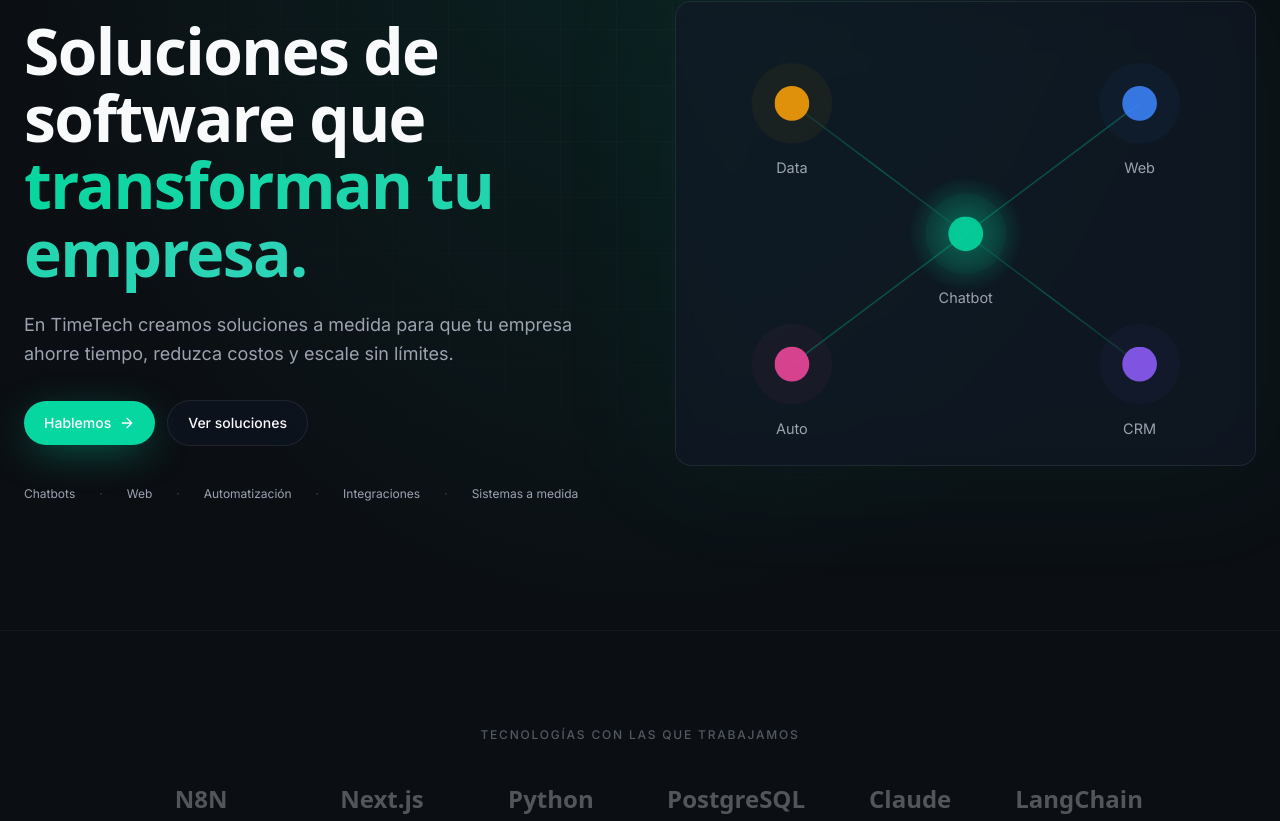
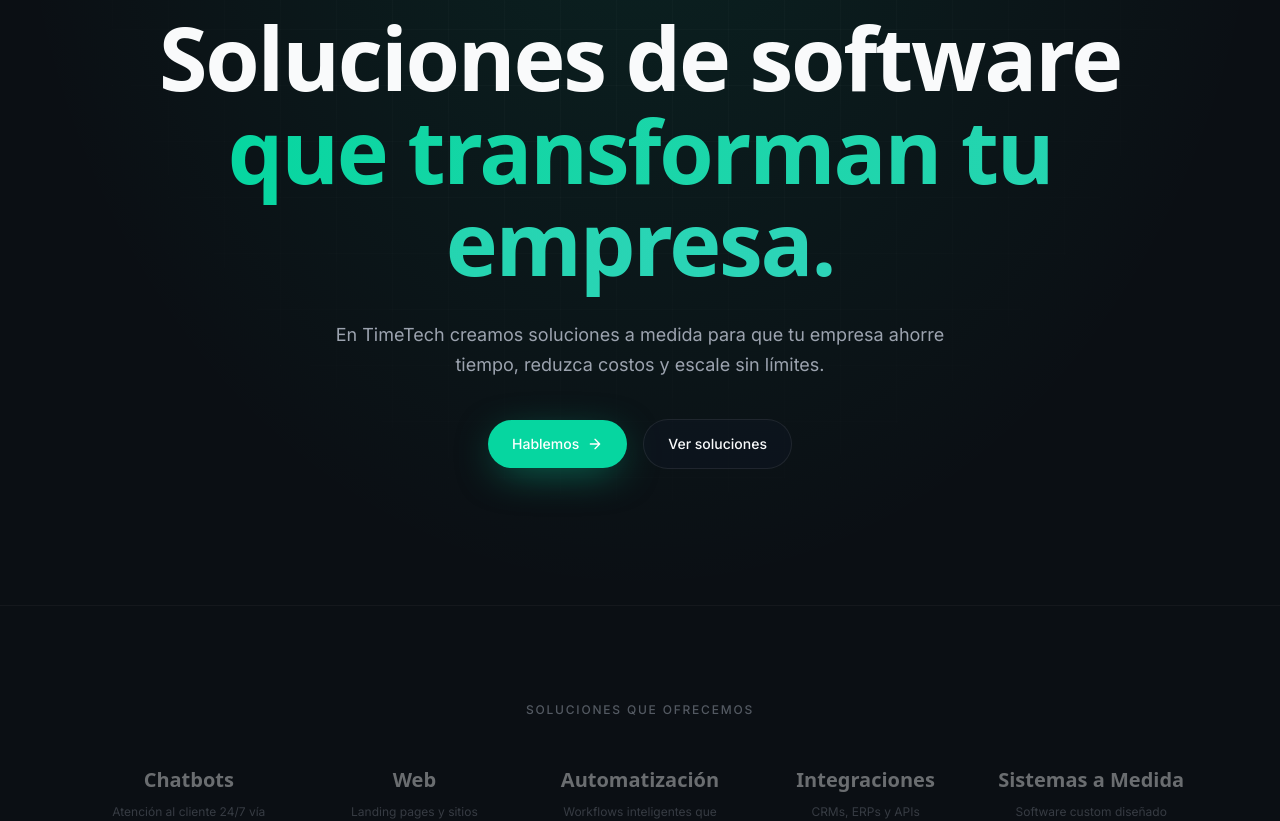
Before and after one commit to Hever2000/timetech, a React (Vite) app: page / in a window 1280 px wide. Shown: the part 195-1016 px from the top of the page. Built offline with nearby package versions, Linux system fonts and the light colour scheme; a web font is replaced by a local one.

Commit message:
feat: actualizar componentes Hero y TechStack con nuevos textos y estilos

```diff
--- a/src/components/Hero.jsx
+++ b/src/components/Hero.jsx
@@ -1,31 +1,18 @@
 import { motion } from 'framer-motion'
-
-const nodes = [
-  { id: 'Chatbot', x: 0, y: 0, color: '#06D6A0' },
-  { id: 'Web', x: 120, y: -90, color: '#3B82F6' },
-  { id: 'CRM', x: 120, y: 90, color: '#8B5CF6' },
-  { id: 'Data', x: -120, y: -90, color: '#F59E0B' },
-  { id: 'Auto', x: -120, y: 90, color: '#EC4899' },
-]
-
-const connections = [
-  [0, 1], [0, 2], [0, 3], [0, 4], [1, 2], [3, 4],
-]
 
 export default function Hero() {
   return (
-    <section className="relative overflow-hidden pt-32 pb-24 md:pt-40 md:pb-32">
+    <section className="relative flex min-h-dvh flex-col overflow-hidden">
       <div className="pointer-events-none absolute inset-0 [background-image:linear-gradient(rgba(255,255,255,0.02)_1px,transparent_1px),linear-gradient(90deg,rgba(255,255,255,0.02)_1px,transparent_1px)] [background-size:56px_56px] [mask-image:radial-gradient(ellipse_at_top,black_30%,transparent_75%)]" />
 
       <div className="pointer-events-none absolute inset-0 bg-[radial-gradient(ellipse_at_top,rgba(6,214,160,0.1)_0%,transparent_70%)]" />
 
-      <div className="relative mx-auto grid max-w-7xl grid-cols-1 items-center gap-14 px-6 lg:grid-cols-[1.05fr_1fr] lg:gap-10">
-        <div>
+      <div className="relative mx-auto flex max-w-5xl flex-1 flex-col items-center justify-center px-6 text-center">
         <motion.div
           initial={{ opacity: 0, y: 12 }}
           animate={{ opacity: 1, y: 0 }}
           transition={{ duration: 0.5 }}
-            className="inline-flex items-center gap-2 rounded-full border border-border bg-surface/60 px-3 py-1 text-xs text-text-secondary"
+          className="inline-flex items-center gap-2 rounded-full border border-border bg-surface/60 px-4 py-1.5 text-xs text-text-secondary"
         >
           <span className="relative flex h-1.5 w-1.5">
             <span className="absolute inline-flex h-full w-full animate-ping rounded-full bg-accent opacity-75" />
@@ -38,11 +25,11 @@
           initial={{ opacity: 0, y: 16 }}
           animate={{ opacity: 1, y: 0 }}
           transition={{ duration: 0.7, delay: 0.05 }}
-            className="mt-6 font-display text-4xl font-semibold leading-[1.05] tracking-tight sm:text-5xl md:text-6xl lg:text-[64px]"
+          className="mt-10 font-display text-5xl font-semibold leading-[1.05] tracking-tight sm:text-6xl md:text-7xl lg:text-[88px]"
         >
-            Soluciones de software que{' '}
+          Soluciones de software {' '}
           <span className="bg-gradient-to-r from-accent to-accent-light bg-clip-text text-transparent">
-              transforman tu empresa.
+            que transforman tu empresa.
           </span>
         </motion.h1>
 
@@ -50,7 +37,7 @@
           initial={{ opacity: 0, y: 16 }}
           animate={{ opacity: 1, y: 0 }}
           transition={{ duration: 0.7, delay: 0.15 }}
-            className="mt-6 max-w-xl text-base leading-relaxed text-text-secondary md:text-lg"
+          className="mx-auto mt-8 max-w-2xl text-base leading-relaxed text-text-secondary md:text-lg"
         >
           En TimeTech creamos soluciones a
           medida para que tu empresa ahorre tiempo, reduzca costos y escale sin límites.
@@ -60,11 +47,11 @@
           initial={{ opacity: 0, y: 16 }}
           animate={{ opacity: 1, y: 0 }}
           transition={{ duration: 0.7, delay: 0.25 }}
-            className="mt-8 flex flex-wrap items-center gap-3"
+          className="mt-10 flex flex-wrap items-center justify-center gap-4"
         >
           <a
             href="#contacto"
-              className="group inline-flex items-center gap-2 rounded-full bg-accent px-5 py-3 text-sm font-medium text-white shadow-[0_10px_40px_-10px_rgba(6,214,160,0.55)] transition-all duration-300 hover:-translate-y-[1px] hover:shadow-[0_18px_50px_-12px_rgba(6,214,160,0.8)]"
+            className="group inline-flex items-center gap-2 rounded-full bg-accent px-6 py-3.5 text-sm font-medium text-white shadow-[0_10px_40px_-10px_rgba(6,214,160,0.55)] transition-all duration-300 hover:-translate-y-[1px] hover:shadow-[0_18px_50px_-12px_rgba(6,214,160,0.8)]"
           >
             Hablemos
             <svg width="16" height="16" viewBox="0 0 24 24" fill="none" stroke="currentColor" strokeWidth="2" strokeLinecap="round" strokeLinejoin="round" className="transition-transform group-hover:translate-x-0.5">
@@ -73,113 +60,10 @@
           </a>
           <a
             href="#servicios"
-              className="inline-flex items-center gap-2 rounded-full border border-border bg-surface/40 px-5 py-3 text-sm font-medium text-text transition-colors hover:bg-surface"
+            className="inline-flex items-center gap-2 rounded-full border border-border bg-surface/40 px-6 py-3.5 text-sm font-medium text-text transition-colors hover:bg-surface"
           >
             Ver soluciones
           </a>
-          </motion.div>
-
-          <motion.div
-            initial={{ opacity: 0 }}
-            animate={{ opacity: 1 }}
-            transition={{ duration: 0.8, delay: 0.4 }}
-            className="mt-10 flex flex-wrap gap-x-6 gap-y-2 text-xs text-text-secondary"
-          >
-            <span>Chatbots</span>
-            <span className="text-text-secondary/40">·</span>
-            <span>Web</span>
-            <span className="text-text-secondary/40">·</span>
-            <span>Automatización</span>
-            <span className="text-text-secondary/40">·</span>
-            <span>Integraciones</span>
-            <span className="text-text-secondary/40">·</span>
-            <span>Sistemas a medida</span>
-          </motion.div>
-        </div>
-
-        <motion.div
-          initial={{ opacity: 0, y: 30, scale: 0.98 }}
-          animate={{ opacity: 1, y: 0, scale: 1 }}
-          transition={{ duration: 0.9, delay: 0.2, ease: 'easeOut' }}
-          className="relative"
-        >
-          <div className="absolute -inset-6 rounded-3xl bg-accent/10 opacity-40 blur-3xl" />
-
-          <div className="relative overflow-hidden rounded-2xl border border-border bg-surface/60 backdrop-blur-sm">
-            <div className="p-0">
-              <svg viewBox="0 0 400 320" className="w-full h-auto">
-                <defs>
-                  <linearGradient id="line-grad" x1="0%" y1="0%" x2="100%" y2="100%">
-                    <stop offset="0%" stopColor="#06D6A0" stopOpacity="0.1" />
-                    <stop offset="50%" stopColor="#06D6A0" stopOpacity="0.3" />
-                    <stop offset="100%" stopColor="#06D6A0" stopOpacity="0.1" />
-                  </linearGradient>
-                  <radialGradient id="node-glow-1" cx="50%" cy="50%" r="50%">
-                    <stop offset="0%" stopColor="#06D6A0" stopOpacity="0.4" />
-                    <stop offset="100%" stopColor="#06D6A0" stopOpacity="0" />
-                  </radialGradient>
-                </defs>
-
-                {connections.map(([i, j], idx) => (
-                  <motion.line
-                    key={idx}
-                    x1={200 + nodes[i].x}
-                    y1={160 + nodes[i].y}
-                    x2={200 + nodes[j].x}
-                    y2={160 + nodes[j].y}
-                    stroke="url(#line-grad)"
-                    strokeWidth="1"
-                    strokeDasharray="4 4"
-                    initial={{ pathLength: 0, opacity: 0 }}
-                    animate={{ pathLength: 1, opacity: 1 }}
-                    transition={{ duration: 1.5, delay: 1 + idx * 0.1, ease: 'easeInOut' }}
-                  />
-                ))}
-
-                {nodes.map((node, idx) => (
-                  <motion.g
-                    key={node.id}
-                    initial={{ opacity: 0, scale: 0 }}
-                    animate={{ opacity: 1, scale: 1 }}
-                    transition={{ duration: 0.5, delay: 1.2 + idx * 0.15, ease: 'backOut' }}
-                  >
-                    <circle
-                      cx={200 + node.x}
-                      cy={160 + node.y}
-                      r="28"
-                      fill={`${node.color}15`}
-                      className="animate-glow-pulse"
-                    />
-                    <circle
-                      cx={200 + node.x}
-                      cy={160 + node.y}
-                      r="12"
-                      fill={node.color}
-                      opacity="0.9"
-                    />
-                    <text
-                      x={200 + node.x}
-                      y={160 + node.y + 48}
-                      textAnchor="middle"
-                      fill="#9CA3AF"
-                      fontSize="10"
-                      fontFamily="Inter, sans-serif"
-                    >
-                      {node.id}
-                    </text>
-                  </motion.g>
-                ))}
-
-                <motion.g
-                  initial={{ opacity: 0 }}
-                  animate={{ opacity: 1 }}
-                  transition={{ duration: 1, delay: 1.8 }}
-                >
-                  <circle cx="200" cy="160" r="40" fill="url(#node-glow-1)" />
-                </motion.g>
-              </svg>
-            </div>
-          </div>
         </motion.div>
       </div>
     </section>
--- a/src/components/TechStack.jsx
+++ b/src/components/TechStack.jsx
@@ -2,14 +2,12 @@
 import { useInView } from 'framer-motion'
 import { useRef } from 'react'
 
-const TECH = [
-  { name: 'N8N', desc: 'Automatización de flujos' },
-  { name: 'Next.js', desc: 'Framework frontend' },
-  { name: 'Python', desc: 'IA & Automatización' },
-  { name: 'PostgreSQL', desc: 'Base de datos relacional' },
-  { name: 'Claude', desc: 'Asistente de IA' },
-  { name: 'LangChain', desc: 'Framework de IA' },
-  { name: 'Openclaw', desc: 'Plataforma de IA' },
+const SOLUTIONS = [
+  { name: 'Chatbots', desc: 'Atención al cliente 24/7 vía WhatsApp y web' },
+  { name: 'Web', desc: 'Landing pages y sitios corporativos profesionales' },
+  { name: 'Automatización', desc: 'Workflows inteligentes que eliminan tareas repetitivas' },
+  { name: 'Integraciones', desc: 'CRMs, ERPs y APIs sincronizados sin fricción' },
+  { name: 'Sistemas a Medida', desc: 'Software custom diseñado para tu operación' },
 ]
 
 export default function TechStack() {
@@ -23,24 +21,24 @@
           initial={{ opacity: 0, y: 10 }}
           animate={isInView ? { opacity: 1, y: 0 } : {}}
           transition={{ duration: 0.5 }}
-          className="text-xs font-medium text-text-secondary/50 uppercase tracking-[0.15em] text-center mb-10"
+          className="text-xs font-medium text-text-secondary/50 uppercase tracking-[0.15em] text-center mb-12"
         >
-          Tecnologías con las que trabajamos
+          Soluciones que ofrecemos
         </motion.p>
 
-        <div className="flex flex-wrap justify-center gap-8 md:gap-16">
-          {TECH.map((item, i) => (
+        <div className="grid grid-cols-2 md:grid-cols-5 gap-6">
+          {SOLUTIONS.map((item, i) => (
             <motion.div
               key={item.name}
               initial={{ opacity: 0, y: 20 }}
               animate={isInView ? { opacity: 1, y: 0 } : {}}
               transition={{ duration: 0.4, delay: i * 0.08 }}
-              className="group text-center"
+              className="group flex flex-col items-center text-center"
             >
-              <span className="font-display text-xl md:text-2xl font-bold text-text/30 group-hover:text-text/60 transition-colors duration-500">
+              <span className="font-display text-lg md:text-xl font-bold text-text/40 group-hover:text-accent transition-colors duration-500">
                 {item.name}
               </span>
-              <p className="text-[11px] text-text-secondary/20 group-hover:text-text-secondary/40 transition-colors duration-500 mt-1">
+              <p className="text-[12px] text-text-secondary/30 group-hover:text-text-secondary/60 transition-colors duration-500 mt-2 leading-relaxed max-w-[160px]">
                 {item.desc}
               </p>
             </motion.div>
```
Lines whose indentation alone changed are shown as unchanged.
